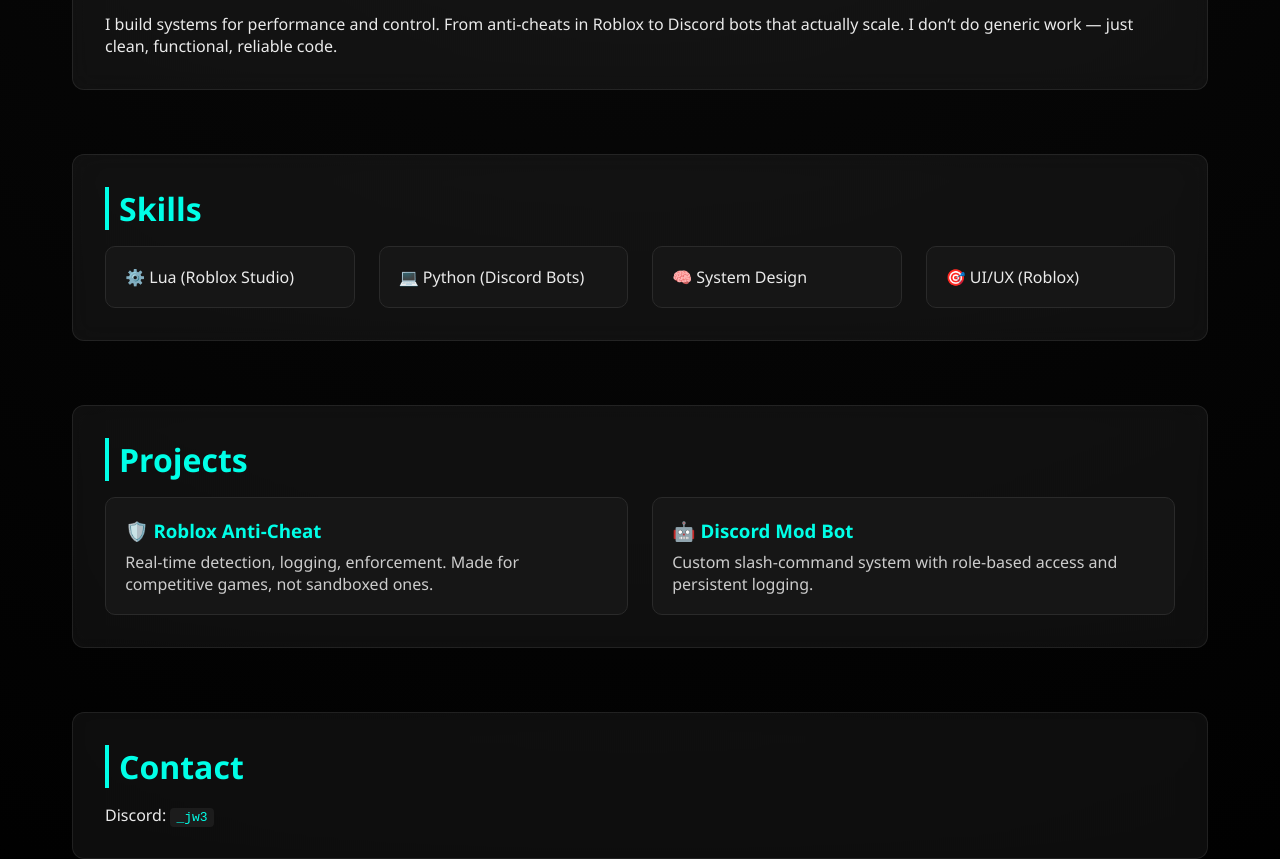
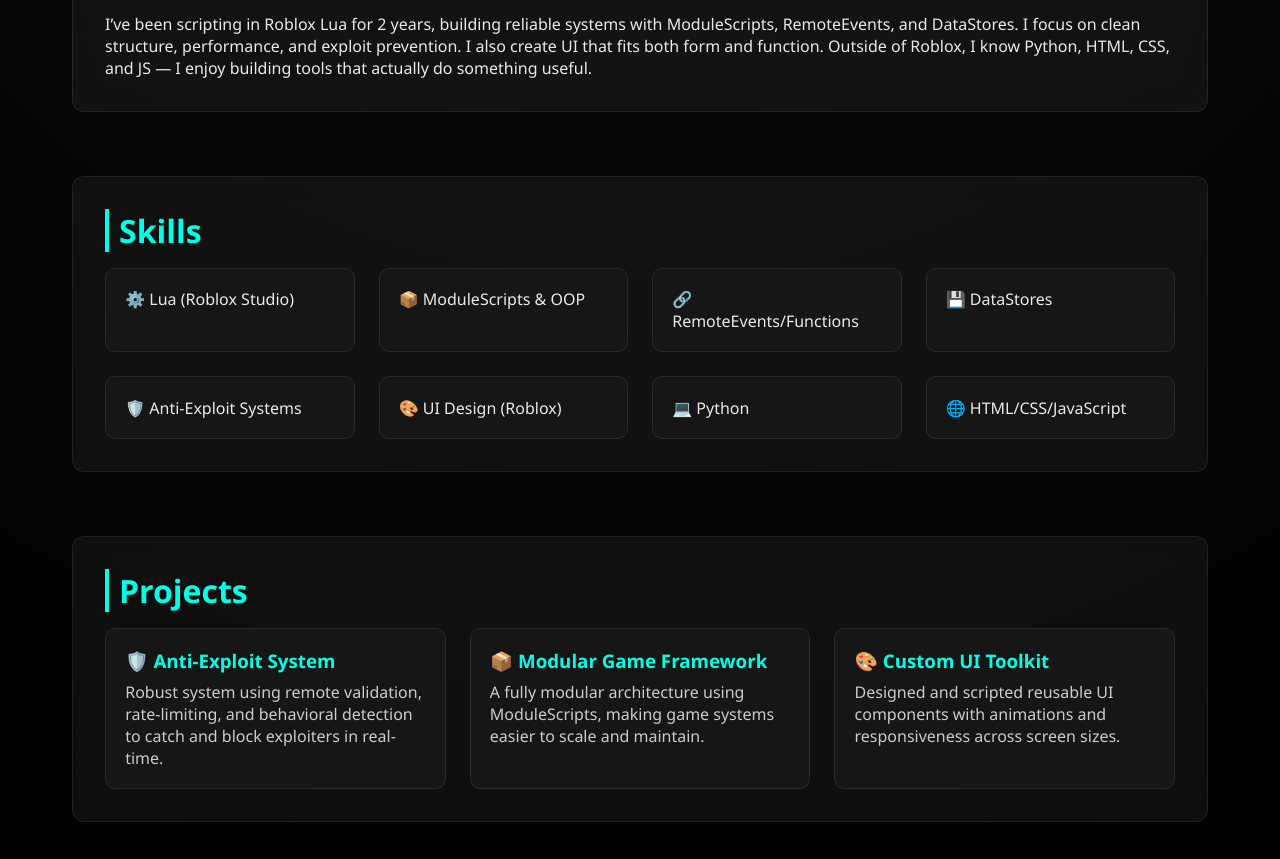
Before and after one commit to SynDev-Scripter/portfolio, a plain HTML site: page index.html in a window 1280 px wide. Shown: the part 521-1380 px from the top of the page. Drawn offline with nearby package versions, Linux system fonts and the light colour scheme.

Commit message:
Update index.html

```diff
--- a/index.html
+++ b/index.html
@@ -20,22 +20,26 @@
 
   <header class="hero" data-aos="fade-down">
     <h1 class="glow">_jw3</h1>
-    <p>Scripter • Systems Dev • Discord Bot Architect</p>
+    <p>Roblox Scripter • Systems Dev • UI Builder</p>
   </header>
 
   <main>
     <section id="about" class="glass" data-aos="fade-up">
       <h2>About Me</h2>
-      <p>I build systems for performance and control. From anti-cheats in Roblox to Discord bots that actually scale. I don’t do generic work — just clean, functional, reliable code.</p>
+      <p>I’ve been scripting in Roblox Lua for 2 years, building reliable systems with ModuleScripts, RemoteEvents, and DataStores. I focus on clean structure, performance, and exploit prevention. I also create UI that fits both form and function. Outside of Roblox, I know Python, HTML, CSS, and JS — I enjoy building tools that actually do something useful.</p>
     </section>
 
     <section id="skills" class="glass" data-aos="fade-up">
       <h2>Skills</h2>
       <div class="grid">
         <div class="card">⚙️ Lua (Roblox Studio)</div>
-        <div class="card">💻 Python (Discord Bots)</div>
-        <div class="card">🧠 System Design</div>
-        <div class="card">🎯 UI/UX (Roblox)</div>
+        <div class="card">📦 ModuleScripts & OOP</div>
+        <div class="card">🔗 RemoteEvents/Functions</div>
+        <div class="card">💾 DataStores</div>
+        <div class="card">🛡️ Anti-Exploit Systems</div>
+        <div class="card">🎨 UI Design (Roblox)</div>
+        <div class="card">💻 Python</div>
+        <div class="card">🌐 HTML/CSS/JavaScript</div>
       </div>
     </section>
 
@@ -43,12 +47,16 @@
       <h2>Projects</h2>
       <div class="grid">
         <div class="card project">
-          <h3>🛡️ Roblox Anti-Cheat</h3>
-          <p>Real-time detection, logging, enforcement. Made for competitive games, not sandboxed ones.</p>
+          <h3>🛡️ Anti-Exploit System</h3>
+          <p>Robust system using remote validation, rate-limiting, and behavioral detection to catch and block exploiters in real-time.</p>
         </div>
         <div class="card project">
-          <h3>🤖 Discord Mod Bot</h3>
-          <p>Custom slash-command system with role-based access and persistent logging.</p>
+          <h3>📦 Modular Game Framework</h3>
+          <p>A fully modular architecture using ModuleScripts, making game systems easier to scale and maintain.</p>
+        </div>
+        <div class="card project">
+          <h3>🎨 Custom UI Toolkit</h3>
+          <p>Designed and scripted reusable UI components with animations and responsiveness across screen sizes.</p>
         </div>
       </div>
     </section>
```
